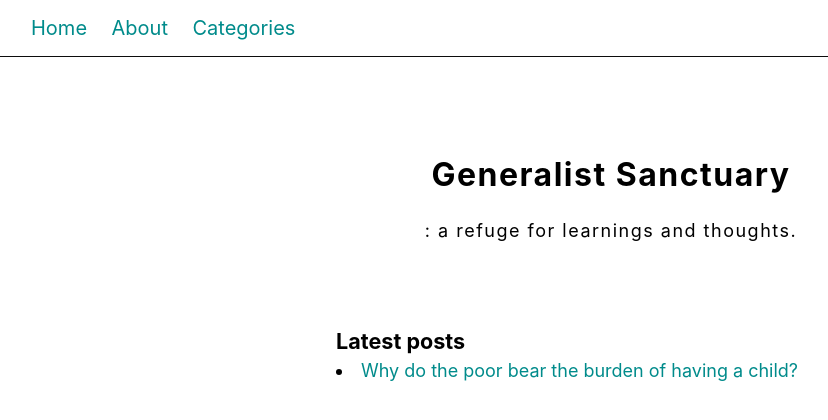
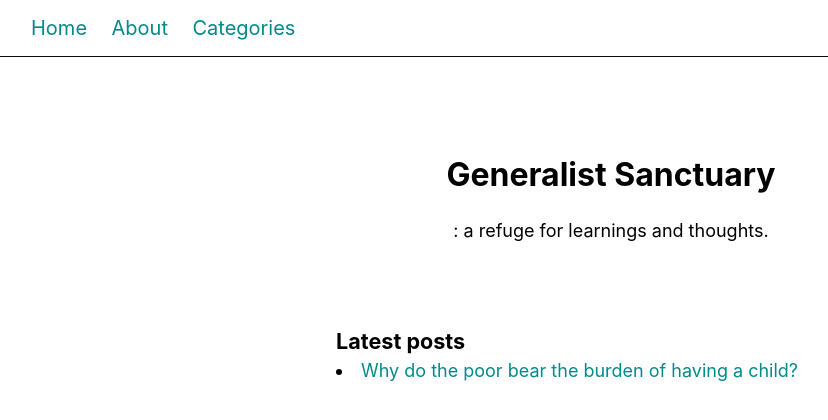
Before and after one commit to generalistsanctuary/generalistsanctuary.github.io, a Jekyll site: the page built from index.html, in a window 1280 px wide. Shown: the top 420 px of the page, without its empty margins (29-857 px from the left). Built offline with Jekyll 4.4.1, drawn with Linux system fonts in a browser that asks for light colours.

Commit message:
Update style.css

```diff
--- a/styles/style.css
+++ b/styles/style.css
@@ -6,7 +6,6 @@ h3{
 
 }
 .intro{
-    letter-spacing: 1.5px;
     padding: 4%;
     text-align: center;
     margin-bottom: 2%;
```
